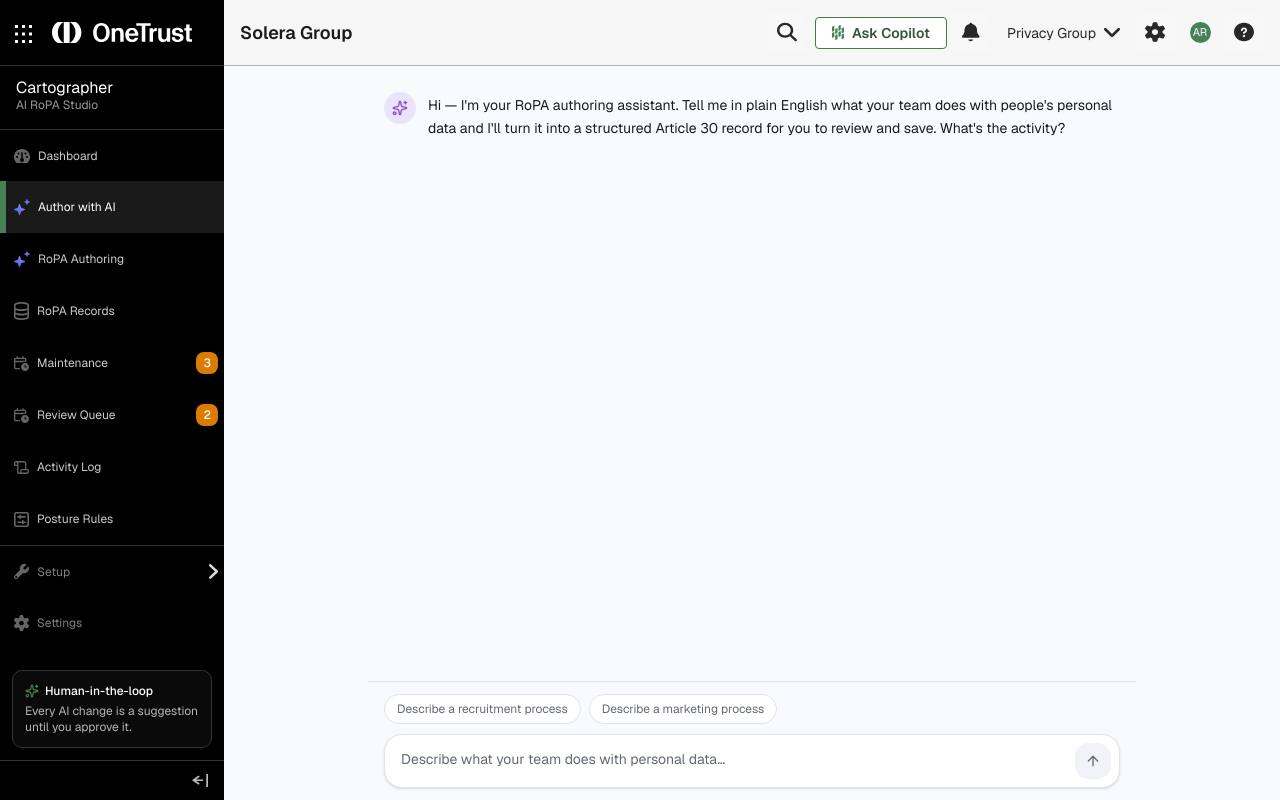
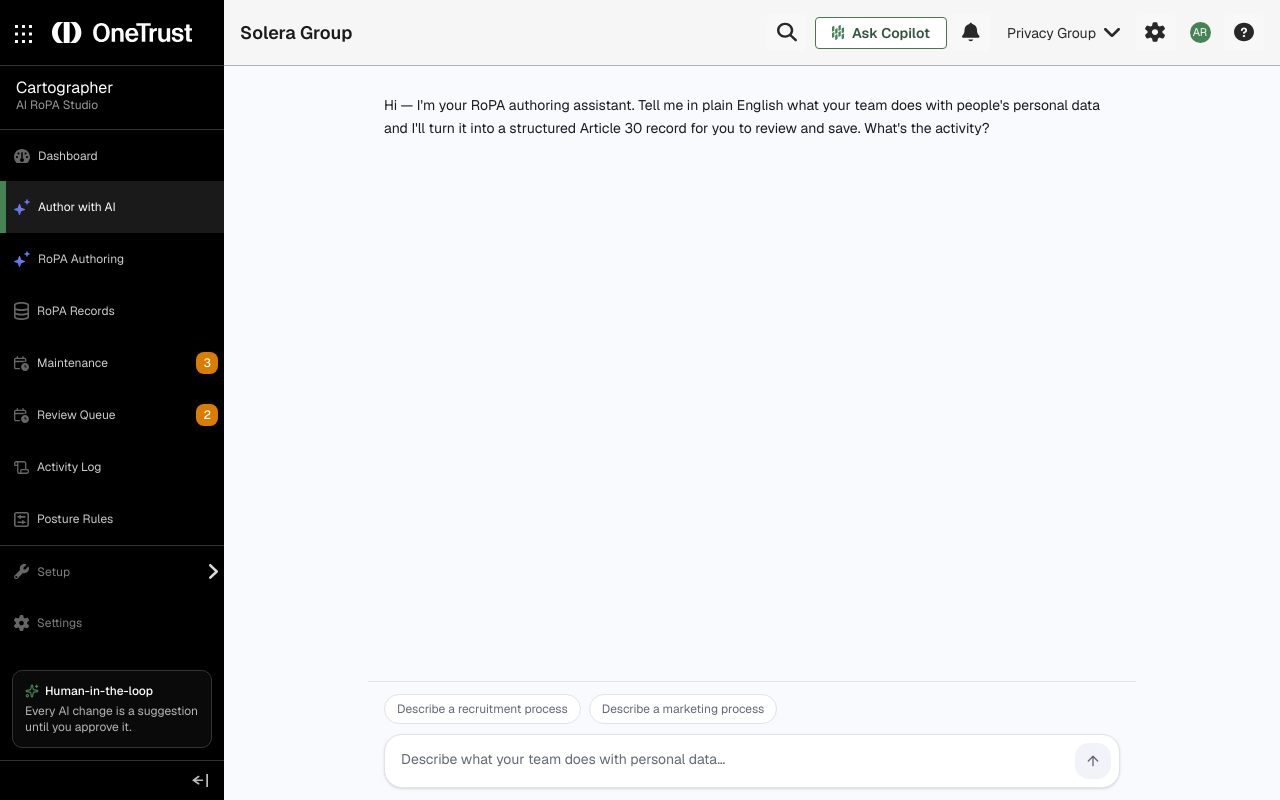
Before and after one commit to KCM-OT/AI-RoPA-Studio-solera-group, a Next.js app: page /author in a window 1280 px wide. Built offline with nearby package versions, Linux system fonts and the light colour scheme.

Commit message:
feat: remove unused Sparkles icon from AgentMessage component
Removed the Sparkles icon to streamline the UI.

Co-authored-by: Kevin Marshall <304578895+KCM-OT@users.noreply.github.com>

```diff
--- a/components/agent/chat-ui.tsx
+++ b/components/agent/chat-ui.tsx
@@ -1,7 +1,7 @@
 'use client'
 
 import { useEffect, useRef, type ReactNode } from 'react'
-import { Sparkles, User, ArrowUp } from 'lucide-react'
+import { User, ArrowUp } from 'lucide-react'
 import { cn } from '@/lib/utils'
 
 // Shared visual primitives for the agentic chat flows (Author + Recertify).
@@ -31,9 +31,6 @@ export function ChatScroll({ children }: { children: ReactNode }) {
 export function AgentMessage({ children }: { children: ReactNode }) {
   return (
     <div className="flex items-start gap-3">
-      <div className="mt-0.5 flex size-8 shrink-0 items-center justify-center rounded-full bg-ai/12 text-ai">
-        <Sparkles className="size-4" />
-      </div>
       <div className="flex min-w-0 flex-1 flex-col gap-3 pt-1">{children}</div>
     </div>
   )
```
